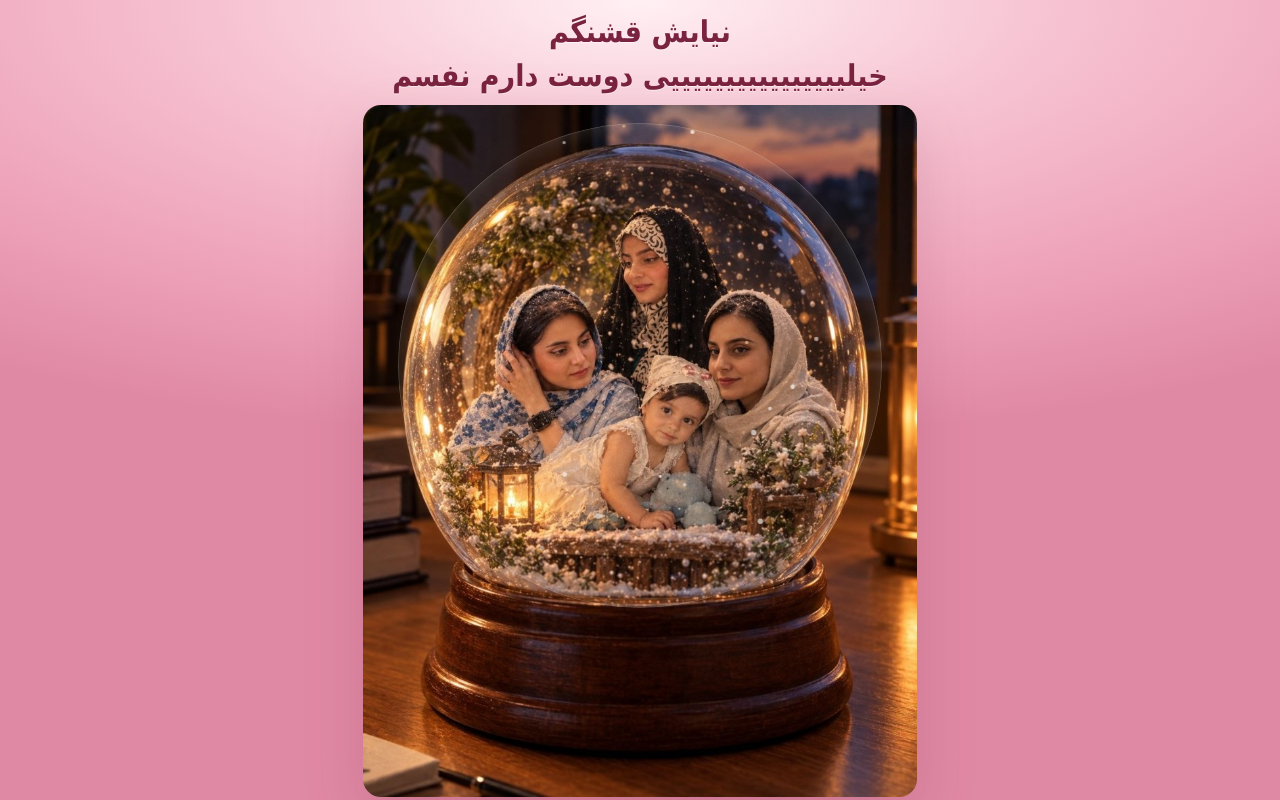
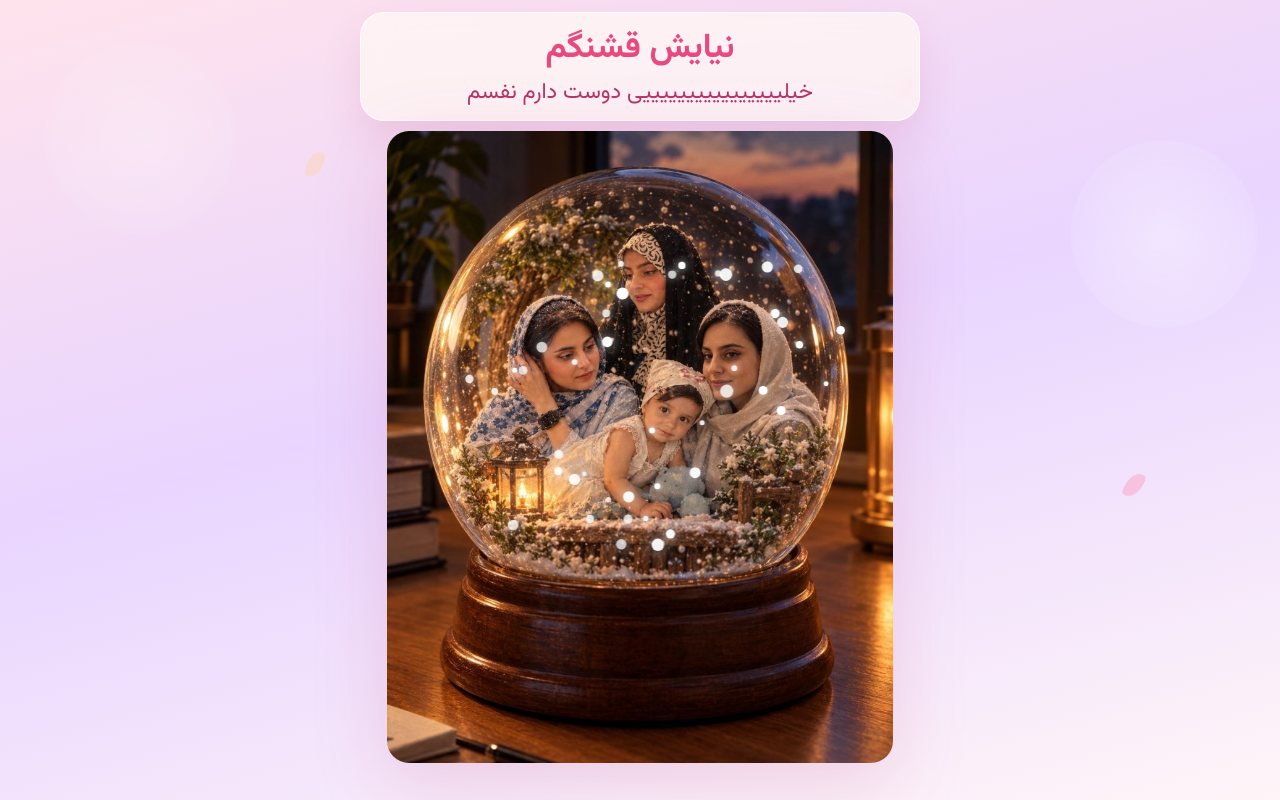
Before and after one commit to niyaya-collab/niyayesh-globe, a plain HTML site: page index.html in a window 1280 px wide. Drawn offline with Linux system fonts and the light colour scheme.

Commit message:
Match kalimba look: Vazirmatn, soft pink, visible snow, piano and kalimba

```diff
--- a/index.html
+++ b/index.html
@@ -3,83 +3,139 @@
 <head>
   <meta charset="utf-8">
   <meta name="viewport" content="width=device-width, initial-scale=1, viewport-fit=cover">
-  <meta name="theme-color" content="#e7a3b6">
+  <meta name="theme-color" content="#ff85ad">
   <meta name="apple-mobile-web-app-capable" content="yes">
   <title>گوی نیایش</title>
   <style>
+    @font-face {
+      font-family: Vazirmatn;
+      src: url("fonts/Vazirmatn-Regular.woff2") format("woff2");
+      font-weight: 400;
+      font-display: swap;
+    }
+    @font-face {
+      font-family: Vazirmatn;
+      src: url("fonts/Vazirmatn-Bold.woff2") format("woff2");
+      font-weight: 700;
+      font-display: swap;
+    }
     * { box-sizing: border-box; }
-    html, body {
-      margin: 0;
-      height: 100%;
-      overflow: hidden;
-      overscroll-behavior: none;
-    }
+    html, body { margin: 0; height: 100%; overflow: hidden; }
     body {
       min-height: 100dvh;
       display: flex;
       flex-direction: column;
       align-items: center;
       justify-content: flex-start;
-      padding: max(10px, env(safe-area-inset-top)) 0 max(8px, env(safe-area-inset-bottom));
-      background:
-        radial-gradient(90% 55% at 50% 0%, #fff0f4 0%, #f7c5d3 34%, #eea3ba 70%, #e089a4 100%);
-      color: #7a2340;
-      font-family: Tahoma, "Segoe UI", sans-serif;
+      padding: max(12px, env(safe-area-inset-top)) 12px max(10px, env(safe-area-inset-bottom));
+      font-family: Vazirmatn, Tahoma, sans-serif;
+      color: #b83266;
+      background: linear-gradient(165deg, #ffe3ec 0%, #e9d5ff 46%, #fff5f8 100%);
     }
-    #love {
-      margin: 0 14px 8px;
-      max-width: 96vw;
+    .sky {
+      position: fixed;
+      inset: 0;
+      pointer-events: none;
+      overflow: hidden;
+      z-index: 0;
+    }
+    .sky span {
+      position: absolute;
+      top: -12vh;
+      width: 16px;
+      height: 26px;
+      border-radius: 70% 20% 70% 20%;
+      background: rgba(255, 133, 173, 0.35);
+      animation: drift 34s linear infinite;
+    }
+    .sky span:nth-child(1) { left: 6%; animation-duration: 38s; }
+    .sky span:nth-child(2) { left: 24%; animation-duration: 44s; animation-delay: -10s; background: rgba(255, 210, 160, 0.4); }
+    .sky span:nth-child(3) { left: 48%; animation-duration: 36s; animation-delay: -18s; }
+    .sky span:nth-child(4) { left: 70%; animation-duration: 42s; animation-delay: -6s; }
+    .sky span:nth-child(5) { left: 88%; animation-duration: 40s; animation-delay: -22s; }
+    .sky i {
+      position: absolute;
+      width: 180px;
+      height: 180px;
+      border-radius: 50%;
+      background: radial-gradient(circle, rgba(255,255,255,.55), rgba(255,255,255,0));
+      animation: glow 12s ease-in-out infinite;
+    }
+    .sky i:nth-child(6) { top: 6%; left: 4%; }
+    .sky i:nth-child(7) { top: 18%; right: 2%; animation-delay: -4s; }
+    @keyframes drift {
+      from { transform: translateY(-10vh) rotate(0deg); }
+      to { transform: translateY(110vh) rotate(40deg); }
+    }
+    @keyframes glow {
+      50% { opacity: 0.45; transform: scale(1.08); }
+    }
+    .note, #stage { position: relative; z-index: 1; }
+    .note {
+      width: min(560px, 100%);
+      margin: 0 0 10px;
+      padding: 12px 16px 10px;
       text-align: center;
-      font-size: clamp(17px, 4.8vw, 30px);
+      background: rgba(255, 249, 244, 0.72);
+      border: 1px solid rgba(255, 255, 255, 0.8);
+      border-radius: 24px;
+      box-shadow: 0 18px 40px rgba(184, 50, 102, 0.12);
+      backdrop-filter: blur(14px);
+    }
+    .note p { margin: 0; }
+    .note .name {
+      font-size: clamp(22px, 6vw, 34px);
       font-weight: 700;
-      line-height: 1.45;
-      letter-spacing: 0;
-      text-shadow: 0 1px 0 rgba(255, 255, 255, 0.55);
+      color: #e84a7f;
+      line-height: 1.4;
+    }
+    .note .more {
+      margin-top: 2px;
+      font-size: clamp(14px, 3.5vw, 22px);
+      font-weight: 400;
+      color: #b83266;
+      line-height: 1.6;
     }
     #stage {
-      width: min(100vw, calc((100dvh - 108px) * 819 / 1024));
+      width: min(100%, calc((100dvh - 168px) * 819 / 1024));
       aspect-ratio: 819 / 1024;
-      position: relative;
-      flex: 0 1 auto;
-      filter: drop-shadow(0 18px 28px rgba(120, 40, 70, 0.18));
+      filter: drop-shadow(0 18px 36px rgba(184, 50, 102, 0.16));
     }
     #photo {
       width: 100%;
       height: 100%;
       display: block;
       object-fit: fill;
+      border-radius: 22px;
       user-select: none;
       -webkit-user-drag: none;
-      border-radius: 18px;
     }
     #glass {
       position: absolute;
-      left: 6.2%;
-      top: 2.6%;
-      width: 87.6%;
-      height: 70.05%;
+      left: 5%;
+      top: 1.5%;
+      width: 90%;
+      height: 72%;
       border-radius: 50%;
       overflow: hidden;
       pointer-events: none;
     }
     #snow { position: absolute; inset: 0; width: 100%; height: 100%; }
-    #rim {
-      position: absolute;
-      inset: 0;
-      border-radius: 50%;
-      box-shadow:
-        inset 0 0 26px rgba(255, 236, 214, 0.2),
-        inset 0 0 0 1px rgba(255, 255, 255, 0.14);
-    }
   </style>
 </head>
 <body>
-  <p id="love">نیایش قشنگم<br>خیلییییییییییییییییی دوست دارم نفسم</p>
+  <div class="sky" aria-hidden="true">
+    <span></span><span></span><span></span><span></span><span></span>
+    <i></i><i></i>
+  </div>
+  <header class="note">
+    <p class="name">نیایش قشنگم</p>
+    <p class="more">خیلییییییییییییییییی دوست دارم نفسم</p>
+  </header>
   <div id="stage">
     <img id="photo" src="globe.jpg" alt="گوی برفی نیایش" width="819" height="1024">
     <div id="glass">
       <canvas id="snow"></canvas>
-      <div id="rim"></div>
     </div>
   </div>
   <audio id="song" src="kalimba.wav" loop autoplay playsinline preload="auto"></audio>
@@ -88,8 +144,7 @@
     const canvas = document.getElementById("snow");
     const ctx = canvas.getContext("2d", { alpha: true });
     const song = document.getElementById("song");
-    song.volume = 0.8;
-
+    song.volume = 0.72;
     function startSong() {
       const pending = song.play();
       if (pending && pending.catch) pending.catch(function () {});
@@ -97,7 +152,6 @@
     startSong();
     window.addEventListener("pointerdown", startSong, true);
     window.addEventListener("touchstart", startSong, true);
-    window.addEventListener("click", startSong, true);
     document.addEventListener("visibilitychange", function () {
       if (!document.hidden) startSong();
     });
@@ -109,22 +163,20 @@
       canvas.width = Math.max(1, Math.round(r.width * dpr));
       canvas.height = Math.max(1, Math.round(r.height * dpr));
     }
-    function born(p) {
-      p.x = (Math.random() * 1.5 - 0.75);
-      p.y = -0.98 - Math.random() * 0.35;
-      p.vy = 0.07 + Math.random() * 0.09;
+    function born(p, anywhere) {
+      p.x = Math.random() * 1.55 - 0.78;
+      p.y = anywhere ? (-0.95 + Math.random() * 1.7) : (-1.05 - Math.random() * 0.25);
+      p.vy = 0.045 + Math.random() * 0.05;
       p.sway = Math.random() * Math.PI * 2;
-      p.swaySpeed = 0.45 + Math.random() * 0.7;
-      p.size = 0.7 + Math.random() * 1.8;
-      p.a = 0.35 + Math.random() * 0.4;
-      p.warm = Math.random() < 0.18;
+      p.swaySpeed = 0.35 + Math.random() * 0.45;
+      p.size = 2.2 + Math.random() * 4.2;
+      p.a = 0.72 + Math.random() * 0.28;
     }
     function ensure() {
-      const n = glass.getBoundingClientRect().width < 520 ? 48 : 72;
+      const n = glass.getBoundingClientRect().width < 520 ? 56 : 84;
       while (flakes.length < n) {
         const p = {};
-        born(p);
-        p.y = -1 + Math.random() * 1.7;
+        born(p, true);
         flakes.push(p);
       }
       flakes.length = n;
@@ -142,19 +194,19 @@
       for (const p of flakes) {
         p.sway += p.swaySpeed * dt;
         p.y += p.vy * dt;
-        p.x += Math.sin(p.sway) * 0.12 * dt;
-        const rad = Math.hypot(p.x, p.y);
-        if (p.y > 0.82 || rad > 0.95) born(p);
-        const face = rad < 0.42 && p.y > -0.2 && p.y < 0.45;
-        const size = (face ? p.size * 0.4 : p.size) * (R / 190);
-        const alpha = face ? p.a * 0.35 : p.a;
+        p.x += Math.sin(p.sway) * 0.08 * dt;
+        if (p.y > 0.86 || Math.hypot(p.x, p.y) > 0.97) born(p, false);
+        const px = cx + p.x * R * 0.94;
+        const py = cy + p.y * R * 0.94;
+        const size = p.size * (R / 220);
         ctx.beginPath();
-        ctx.fillStyle = p.warm
-          ? "rgba(255, 220, 170, " + alpha + ")"
-          : "rgba(255, 252, 248, " + alpha + ")";
-        ctx.arc(cx + p.x * R * 0.92, cy + p.y * R * 0.92, size, 0, Math.PI * 2);
+        ctx.fillStyle = "rgba(255,255,255," + p.a + ")";
+        ctx.shadowColor = "rgba(255,255,255,0.95)";
+        ctx.shadowBlur = size * 2.4;
+        ctx.arc(px, py, size, 0, Math.PI * 2);
         ctx.fill();
       }
+      ctx.shadowBlur = 0;
       requestAnimationFrame(draw);
     }
     window.addEventListener("resize", function () { resize(); ensure(); });
```
Also changed, not shown: fonts/Vazirmatn-Bold.woff2 (added), fonts/Vazirmatn-Regular.woff2 (added), 1 other file.
